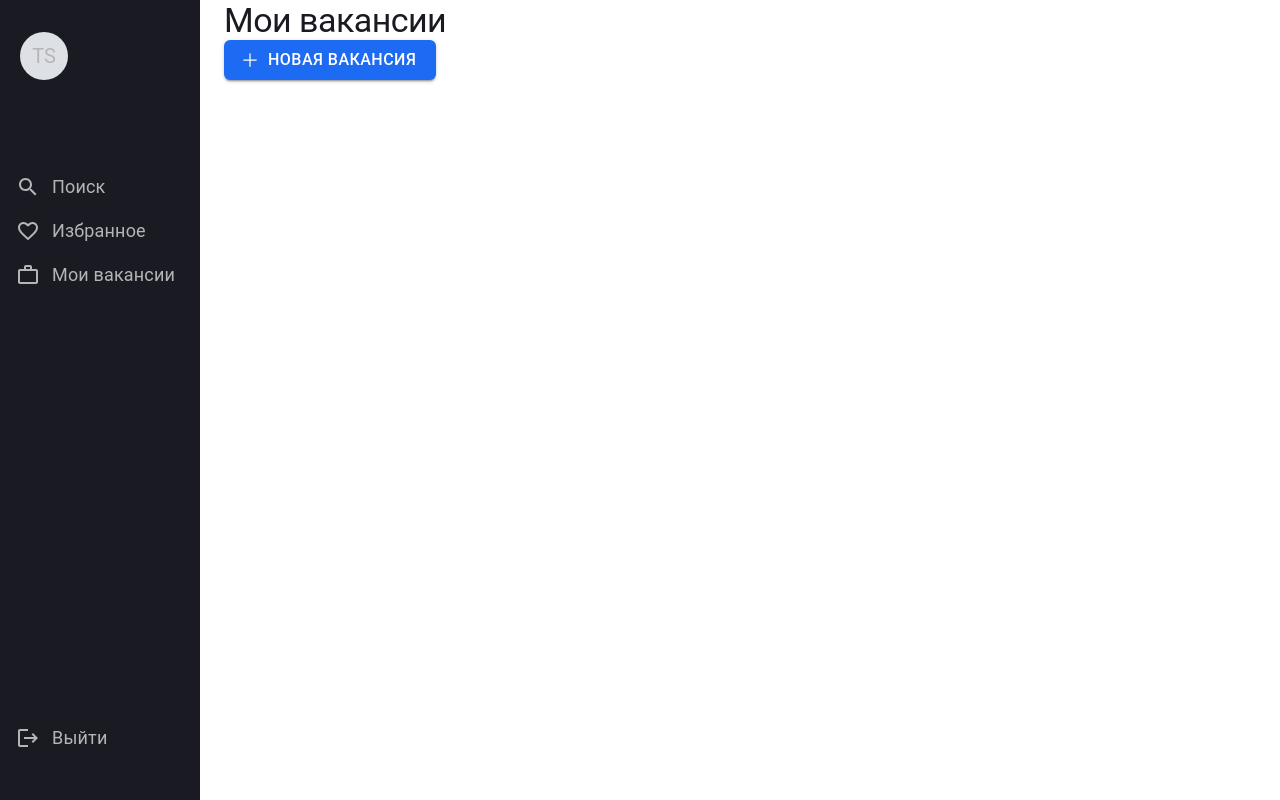
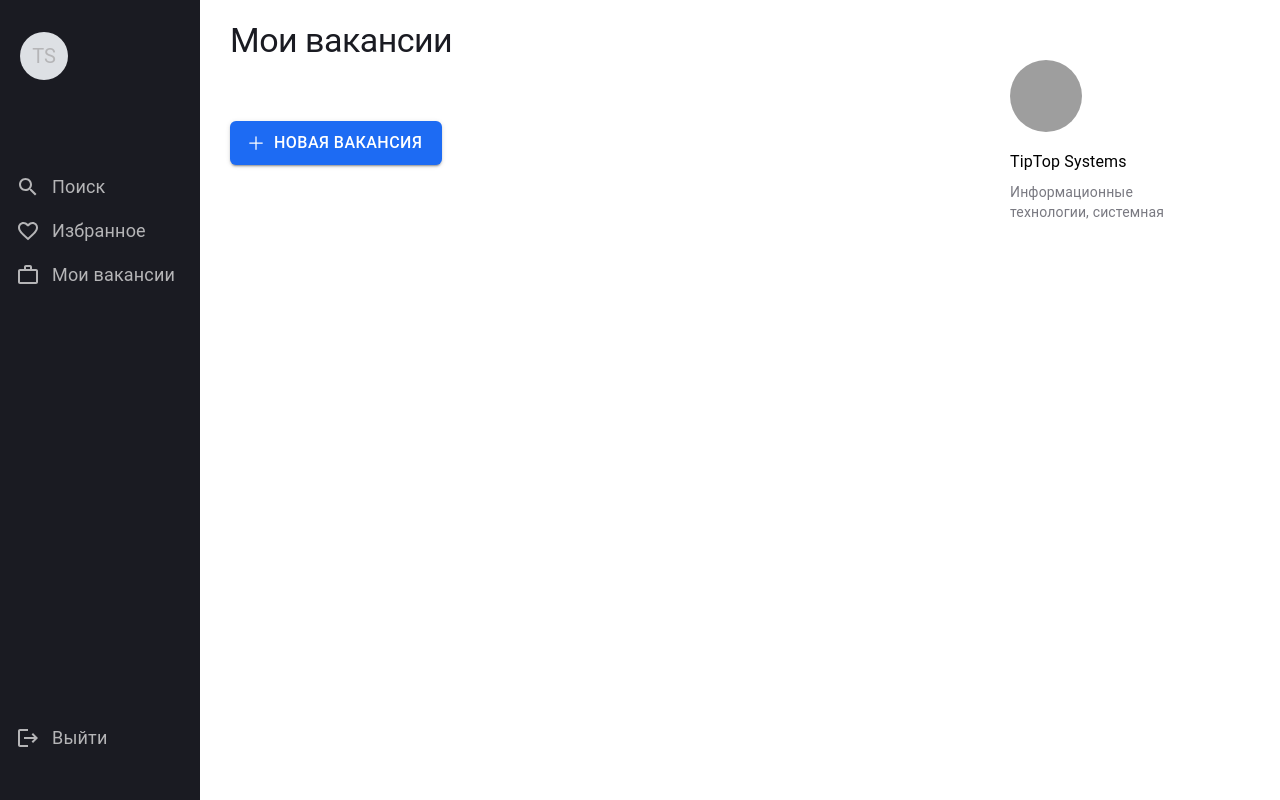
Before and after one commit to MarinaFominykh/alumni-resume-tracker, a React (Vite) app: page /vacancies in a window 1280 px wide. Built offline with nearby package versions, Linux system fonts and the light colour scheme; grey boxes are pictures that could not be loaded.

Commit message:
refactor: отступы для страниц и feat: Мои вакансии текущ

```diff
--- a/src/App.tsx
+++ b/src/App.tsx
@@ -8,7 +8,7 @@ function App() {
       <Grid item>
         <Navbar />
       </Grid>
-      <Grid item>
+      <Grid item xs={true} sx={{padding:'20px 10px 0 30px'}}>
         <Outlet />
       </Grid>
     </Grid>
--- /dev/null
+++ b/src/components/elements/CompanyIcon/CompanyIcon.tsx
@@ -0,0 +1,39 @@
+import { Avatar, Box, ButtonBase, Grid, Typography } from "@mui/material";
+interface CompanyIconProps {
+  key: number;
+  title: string;
+  description: string;
+  logo: string;
+}
+function CompanyIcon({ title, description, logo }: CompanyIconProps) {
+  return (
+      <Grid container spacing={2}>
+        <Grid item>
+          <ButtonBase>
+            <Avatar sx={{ width: 72, height: 72 }} alt={title} src={logo} />
+          </ButtonBase>
+        </Grid>
+        <Grid item sm container>
+          <Grid item container direction="column">
+            <Grid item >
+              <Typography sx={{ width: 190 }} gutterBottom variant="subtitle1">
+                {title}
+              </Typography>
+              <Typography
+                overflow="hidden"
+                textOverflow="ellipsis"
+                sx={{ width: 190, height: 40 }}
+                variant="body2"
+                gutterBottom
+                component="div"
+              >
+                {description}
+              </Typography>
+            </Grid>
+          </Grid>
+        </Grid>
+      </Grid>
+  );
+}
+
+export default CompanyIcon;
--- a/src/pages/Search/Search.tsx
+++ b/src/pages/Search/Search.tsx
@@ -1,9 +1,10 @@
-import CustomizedTables from '../../components/Table/Table'
-import './Search.css';
+import CustomizedTables from "../../components/Table/Table";
+import "./Search.css";
 function Search() {
   return (
-    <div className='search'>
-      {' '}
+    <div>
+      {/* <div className='search'> */}
+
       <h1>Поиск</h1>
       <CustomizedTables />
     </div>
--- a/src/pages/Vacancies/Vacancies.tsx
+++ b/src/pages/Vacancies/Vacancies.tsx
@@ -1,4 +1,12 @@
-import { Button, Container, Typography, createSvgIcon } from "@mui/material";
+import {
+  Button,
+  Container,
+  Grid,
+  Typography,
+  createSvgIcon,
+} from "@mui/material";
+import CompanyIcon from "../../components/elements/CompanyIcon/CompanyIcon";
+import { COMPANY_DATA } from "./data/const";
 
 function Vacancies() {
   const PlusIcon = createSvgIcon(
@@ -19,17 +27,33 @@ function Vacancies() {
     "Plus"
   );
   return (
-    <Container>
+    <>
       <Typography variant="h1">Мои вакансии</Typography>
-      {/* <Button variant="contained" sx={{bgcolor: vacanciesStyles.button.mainColor}}> */}
-      <Button
-        variant="contained"
-        startIcon={<PlusIcon />}
-        sx={{ padding: "10px 20px" }}
-      >
-        <Typography variant="button">Новая Вакансия</Typography>
-      </Button>
-    </Container>
+      <Grid container>
+        <Grid item xs={9} alignSelf={"center"}>
+          <Button
+            variant="contained"
+            startIcon={<PlusIcon />}
+            sx={{
+              boxSizing: "border-box",
+              height: "44px",
+              padding: "10px 20px",
+            }}
+          >
+            <Typography
+              variant="button"
+              display={"block"}
+              whiteSpace={"nowrap"}
+            >
+              Новая Вакансия
+            </Typography>
+          </Button>
+        </Grid>
+        <Grid item xs={3}>
+          <CompanyIcon {...COMPANY_DATA}></CompanyIcon>
+        </Grid>
+      </Grid>
+    </>
   );
 }
 
--- /dev/null
+++ b/src/pages/Vacancies/data/const.tsx
@@ -0,0 +1,6 @@
+export const COMPANY_DATA = {
+  key: 0,
+  title: "TipTop Systems",
+  description: "Информационные технологии, системная интеграция, интернет",
+  logo: "./avatar.svg",
+};
```
Also changed, not shown: src/pages/Vacancies/data/avatar.svg (added).
